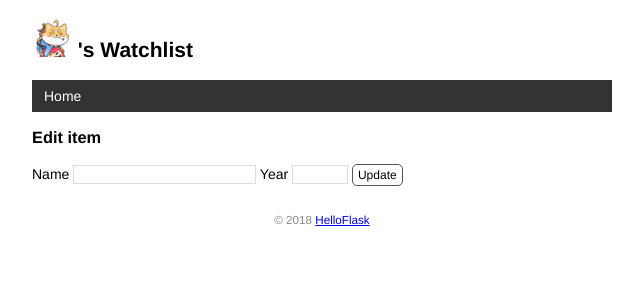
After one commit to Xiao-xiaohei/watchlist, a Flask app: template templates/edit.html in a window 1280 px wide. The commit adds this page. Shown: the top 300 px of the page, without its empty margins (318-961 px from the left). Run offline with Flask 2, Linux system fonts and the light colour scheme; the template is opened without the code that fills it, so the values that code supplies are empty.

Commit message:
Create, edit and delete item by form

```diff
--- a/app.py
+++ b/app.py
@@ -1,7 +1,7 @@
 import os
 import sys
 
-from flask import Flask, render_template
+from flask import Flask, render_template, request, url_for, redirect, flash
 from flask_sqlalchemy import SQLAlchemy
 
 import click
@@ -9,64 +9,105 @@ import click
 app = Flask(__name__)
 app.config['SQLALCHEMY_DATABASE_URI'] = 'sqlite:////' + os.path.join(app.root_path, 'data.db')
 app.config['SQLALCHEMY_TRACK_MODIFICATIONS'] = False  # 关闭对模型修改的监控
+app.config['SECRET_KEY'] = 'dev'
 
 db = SQLAlchemy(app)
 
 @app.cli.command()  # 注册为命令
 @click.option('--drop', is_flag=True, help='Create after drop.')  # 设置选项
 def initdb(drop):
-    """Initialize the database."""
-    if drop:  # 判断是否输入了选项
-        db.drop_all()
-    db.create_all()
-    click.echo('Initialized database.')  # 输出提示信息
+	"""Initialize the database."""
+	if drop:  # 判断是否输入了选项
+		db.drop_all()
+	db.create_all()
+	click.echo('Initialized database.')  # 输出提示信息
 
 class User(db.Model):
-    id = db.Column(db.Integer, primary_key=True)  # 主键
-    name = db.Column(db.String(20))  # 名字
+	id = db.Column(db.Integer, primary_key=True)  # 主键
+	name = db.Column(db.String(20))  # 名字
 
 class Movie(db.Model):  # 表名将会是 movie
-    id = db.Column(db.Integer, primary_key=True)  # 主键
-    title = db.Column(db.String(60))  # 电影标题
-    year = db.Column(db.String(4))  # 电影年份
+	id = db.Column(db.Integer, primary_key=True)  # 主键
+	title = db.Column(db.String(60))  # 电影标题
+	year = db.Column(db.String(4))  # 电影年份
 
 @app.cli.command()
 def forge():
-    db.create_all()
+	db.create_all()
 
-    name = 'Grey Li'
-    movies = [
-        {'title': 'My Neighbor Totoro', 'year': '1988'},
-        {'title': 'Dead Poets Society', 'year': '1989'},
-        {'title': 'A Perfect World', 'year': '1993'},
-        {'title': 'Leon', 'year': '1994'},
-        {'title': 'Mahjong', 'year': '1996'},
-        {'title': 'Swallowtail Butterfly', 'year': '1996'},
-        {'title': 'King of Comedy', 'year': '1999'},
-        {'title': 'Devils on the Doorstep', 'year': '1999'},
-        {'title': 'WALL-E', 'year': '2008'},
-        {'title': 'The Pork of Music', 'year': '2012'},
-    ]
+	name = 'Grey Li'
+	movies = [
+		{'title': 'My Neighbor Totoro', 'year': '1988'},
+		{'title': 'Dead Poets Society', 'year': '1989'},
+		{'title': 'A Perfect World', 'year': '1993'},
+		{'title': 'Leon', 'year': '1994'},
+		{'title': 'Mahjong', 'year': '1996'},
+		{'title': 'Swallowtail Butterfly', 'year': '1996'},
+		{'title': 'King of Comedy', 'year': '1999'},
+		{'title': 'Devils on the Doorstep', 'year': '1999'},
+		{'title': 'WALL-E', 'year': '2008'},
+		{'title': 'The Pork of Music', 'year': '2012'},
+	]
 
-    user = User(name=name)
-    db.session.add(user)
-    for m in movies:
-        movie = Movie(title=m['title'], year=m['year'])
-        db.session.add(movie)
+	user = User(name=name)
+	db.session.add(user)
+	for m in movies:
+		movie = Movie(title=m['title'], year=m['year'])
+		db.session.add(movie)
 
-    db.session.commit()
-    click.echo('Done.')
+	db.session.commit()
+	click.echo('Done.')
 
-@app.route('/')
+@app.route('/', methods=['GET', 'POST'])
 def index():
+	if request.method == 'POST':
+		title = request.form.get('title')
+		year = request.form.get('year')
+		if not title or not year or len(year) > 4 or len(title) > 60:
+			flash('Invalid input.')
+			return redirect(url_for('index'))
+		movie = Movie(title=title, year=year)
+		db.session.add(movie)
+		db.session.commit()
+		flash('Item created.')
+		return redirect(url_for('index'))
+	user = User.query.first()
 	movies = Movie.query.all()
-	return render_template('index.html', movies=movies)
+	return render_template('index.html', user=user, movies=movies)
 
 @app.errorhandler(404)
 def page_not_found(e):
-    return render_template('404.html'), 404
+	return render_template('404.html'), 404
 
 @app.context_processor
 def inject_user():
-    user = User.query.first()
-    return dict(user=user)
+	user = User.query.first()
+	return dict(user=user)
+
+@app.route('/movie/edit/<int:movie_id>', methods=['GET', 'POST'])
+def edit(movie_id):
+	movie = Movie.query.get_or_404(movie_id)
+
+	if request.method == 'POST':  # 处理编辑表单的提交请求
+		title = request.form['title']
+		year = request.form['year']
+
+		if not title or not year or len(year) > 4 or len(title) > 60:
+			flash('Invalid input.')
+			return redirect(url_for('edit', movie_id=movie_id))  # 重定向回对应的编辑页面
+
+		movie.title = title  # 更新标题
+		movie.year = year  # 更新年份
+		db.session.commit()  # 提交数据库会话
+		flash('Item updated.')
+		return redirect(url_for('index'))  # 重定向回主页
+
+	return render_template('edit.html', movie=movie)  # 传入被编辑的电影记录
+
+@app.route('/movie/delete/<int:movie_id>', methods=['POST'])  # 限定只接受 POST 请求
+def delete(movie_id):
+	movie = Movie.query.get_or_404(movie_id)  # 获取电影记录
+	db.session.delete(movie)  # 删除对应的记录
+	db.session.commit()  # 提交数据库会话
+	flash('Item deleted.')
+	return redirect(url_for('index'))  # 重定向回主页
--- a/static/style.css
+++ b/static/style.css
@@ -71,6 +71,10 @@ nav li a:hover {
     background-color: #111;
 }
 
+.float-right {
+    float: right;
+}
+
 .imdb {
     font-size: 12px;
     font-weight: bold;
@@ -79,5 +83,49 @@ nav li a:hover {
     background: #F5C518;
     border-radius: 5px;
     padding: 3px 5px;
-    float: right;
 }
+
+input[type=submit] {
+    font-family: inherit;
+}
+
+input[type=text] {
+    border: 1px solid #ddd;
+}
+
+input[name=year] {
+    width: 50px;
+}
+
+.btn {
+    font-size: 12px;
+    padding: 3px 5px;
+    text-decoration: none;
+    cursor: pointer;
+    background-color: white;
+    color: black;
+    border: 1px solid #555555;
+    border-radius: 5px;
+}
+
+.btn:hover {
+    text-decoration: none;
+    background-color: black;
+    color: white;
+    border: 1px solid black;
+}
+
+.alert {
+    position: relative;
+    padding: 7px;
+    margin: 7px 0;
+    border: 1px solid transparent;
+    color: #004085;
+    background-color: #cce5ff;
+    border-color: #b8daff;
+    border-radius: 5px;
+}
+
+.inline-form {
+    display: inline;
+}
--- a/templates/base.html
+++ b/templates/base.html
@@ -5,11 +5,14 @@
     <meta charset="utf-8">
     <meta name="viewport" content="width=device-width, initial-scale=1.0">
     <title>{{ user.name }}'s Watchlist</title>
-    <link rel="icon" href="{{ url_for('static', filename='favicon.png') }}">
+    <link rel="icon" href="{{ url_for('static', filename='images/favicon.png') }}">
     <link rel="stylesheet" href="{{ url_for('static', filename='style.css') }}" type="text/css">
     {% endblock %}
 </head>
 <body>
+    {% for message in get_flashed_messages() %}
+        <div class="alert">{{ message }}</div>
+    {% endfor %}
     <h2>
         <img alt="Avatar" class="avatar" src="{{ url_for('static', filename='images/qs.jpg') }}">
         {{ user.name }}'s Watchlist
--- /dev/null
+++ b/templates/edit.html
@@ -0,0 +1,10 @@
+{% extends 'base.html' %}
+
+{% block content %}
+<h3>Edit item</h3>
+<form method="post">
+    Name <input type="text" name="title" autocomplete="off" required value="{{ movie.title }}">
+    Year <input type="text" name="year" autocomplete="off" required value="{{ movie.year }}">
+    <input class="btn" type="submit" name="submit" value="Update">
+</form>
+{% endblock %}
```
Also changed, not shown: templates/index.html (+9 -0 lines).
